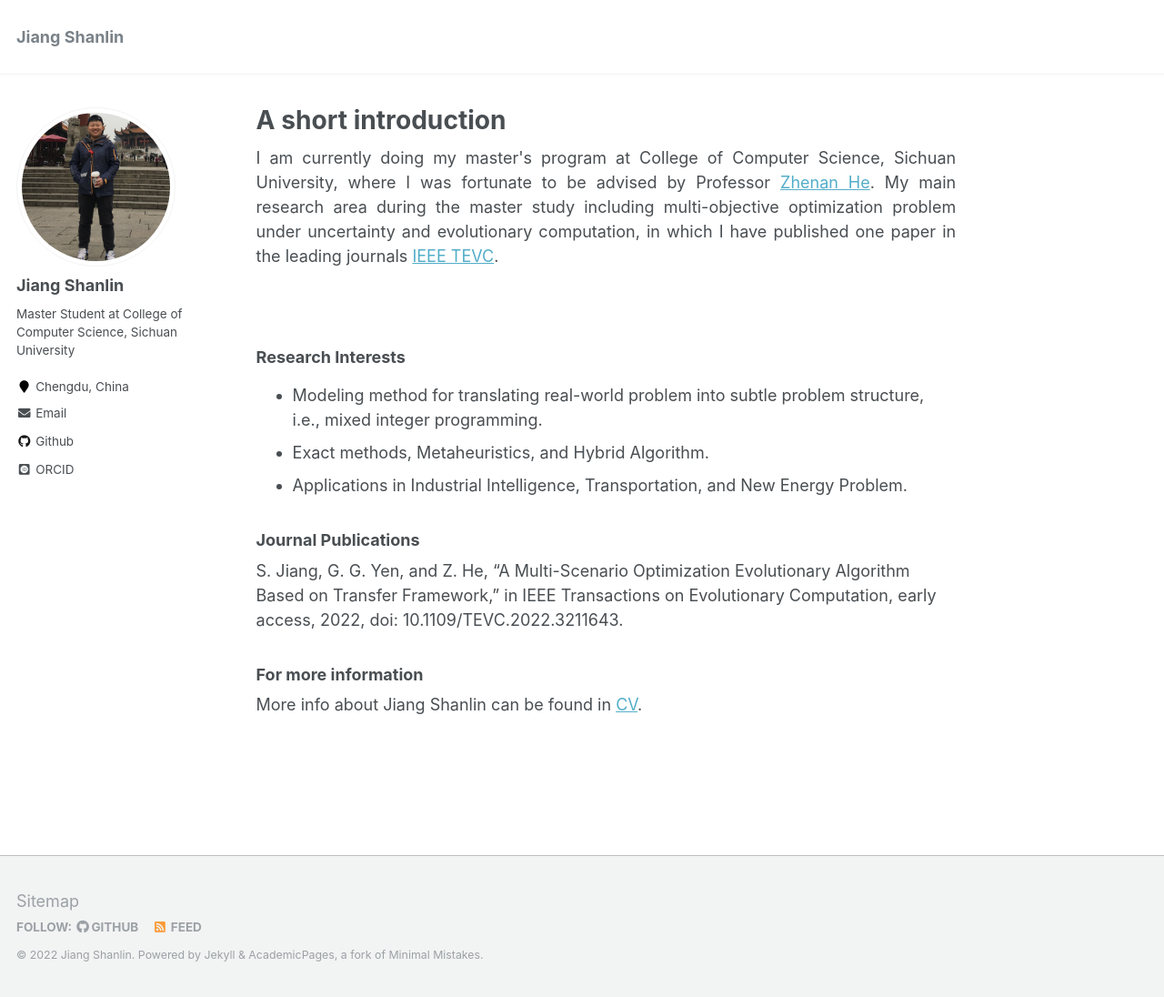
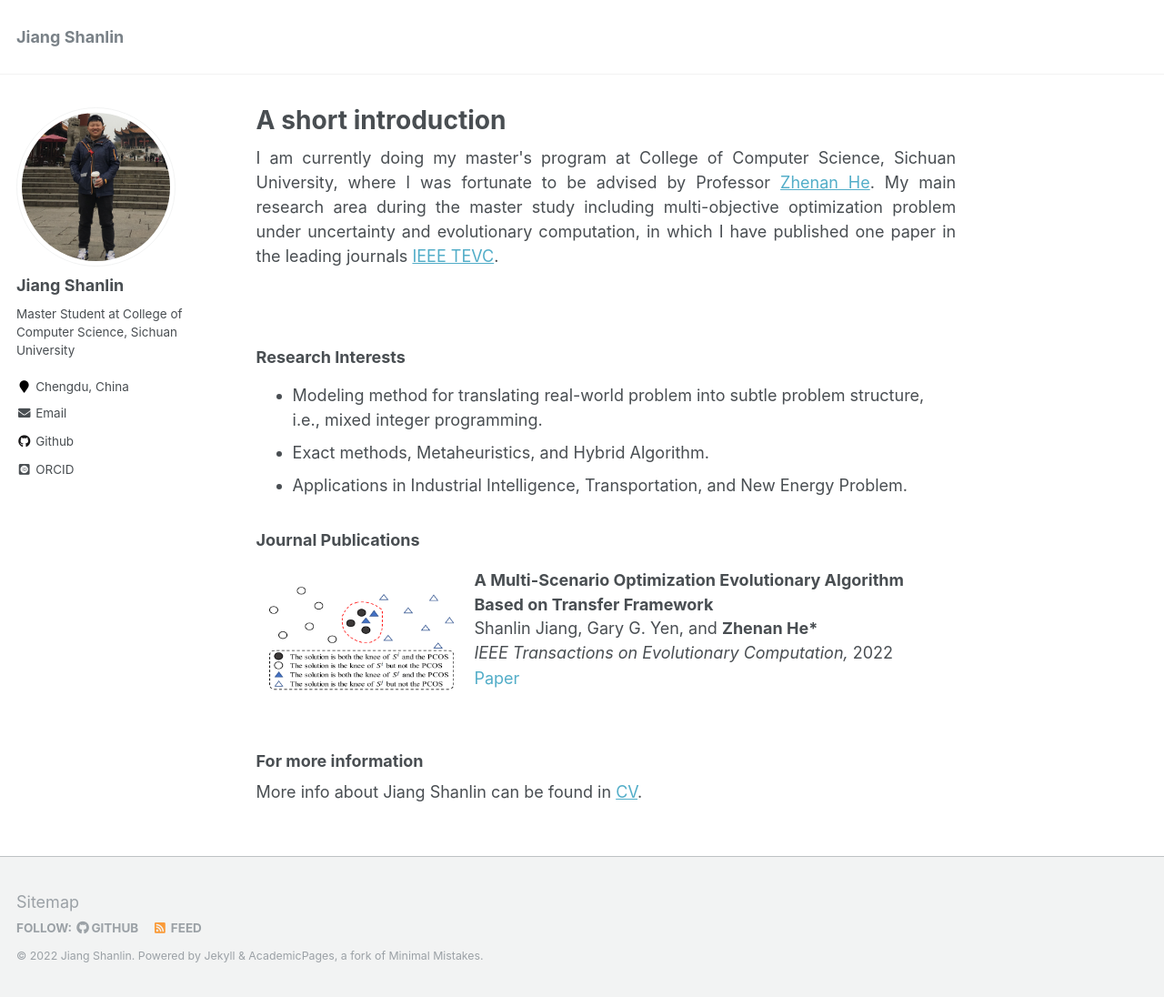
Before and after one commit to Lin-JiangShanlin/Lin-JiangShanlin.github.io, a Jekyll site: the page built from _pages/about.md, in a window 1280 px wide and 1096 px high. Shown: the whole window at 91% size. Built offline with Jekyll 4.4.1, drawn with Linux system fonts in a browser that asks for light colours; some web fonts are replaced.

Commit message:
Update about.md

```diff
--- a/_pages/about.md
+++ b/_pages/about.md
@@ -21,7 +21,8 @@ I am currently doing my master's program at College of Computer Science, Sichuan
 * Applications in Industrial Intelligence, Transportation, and New Energy Problem.
 
 ### Journal Publications
-S. Jiang, G. G. Yen, and Z. He, “A Multi-Scenario Optimization Evolutionary Algorithm Based on Transfer Framework,” in IEEE Transactions on Evolutionary Computation, early access, 2022, doi: 10.1109/TEVC.2022.3211643.
+<!-- S. Jiang, G. G. Yen, and Z. He, “A Multi-Scenario Optimization Evolutionary Algorithm Based on Transfer Framework,” in IEEE Transactions on Evolutionary Computation, early access, 2022, doi: 10.1109/TEVC.2022.3211643. -->
+{% include publications.html %}
 
 
 ### For more information
```
